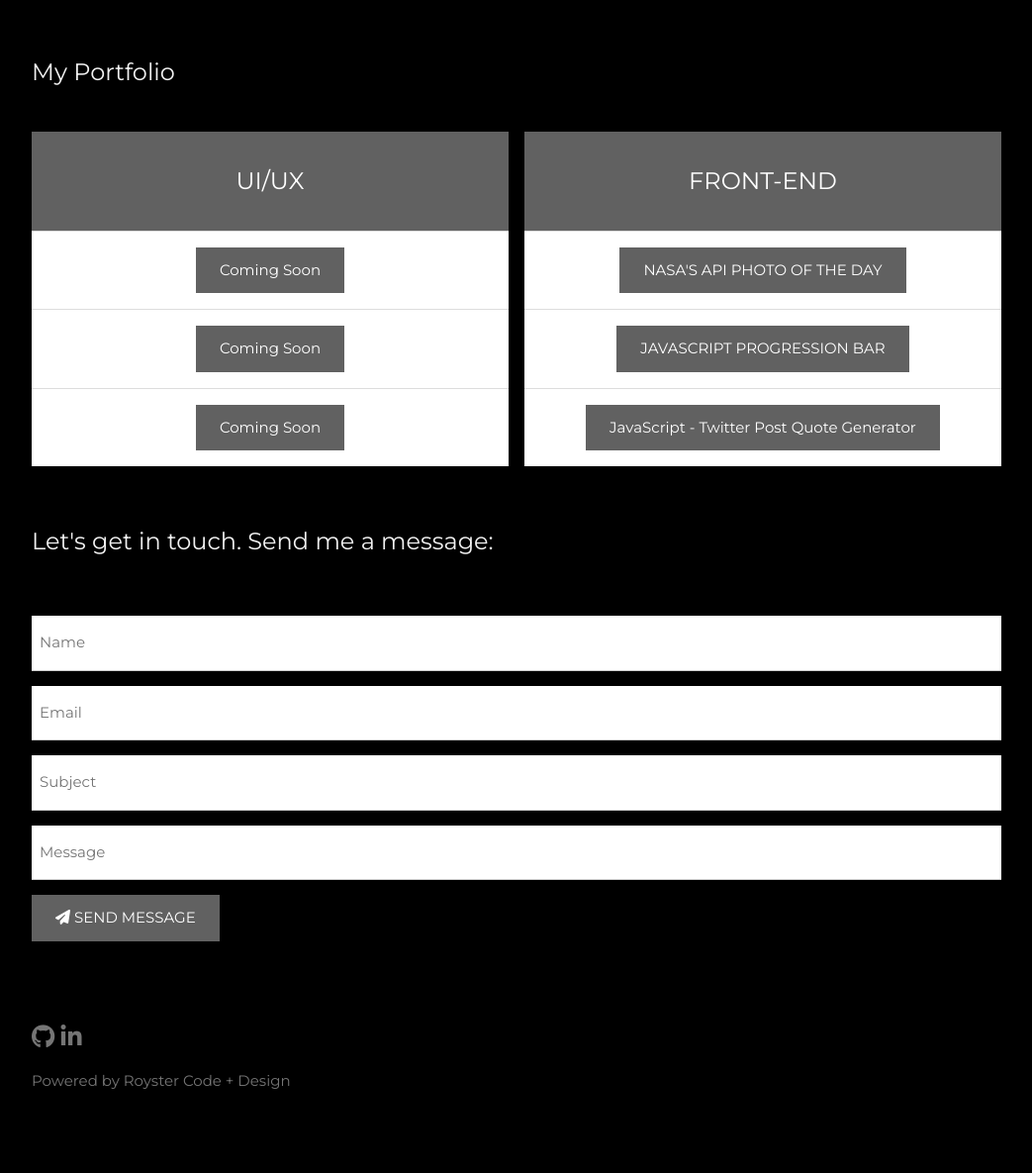
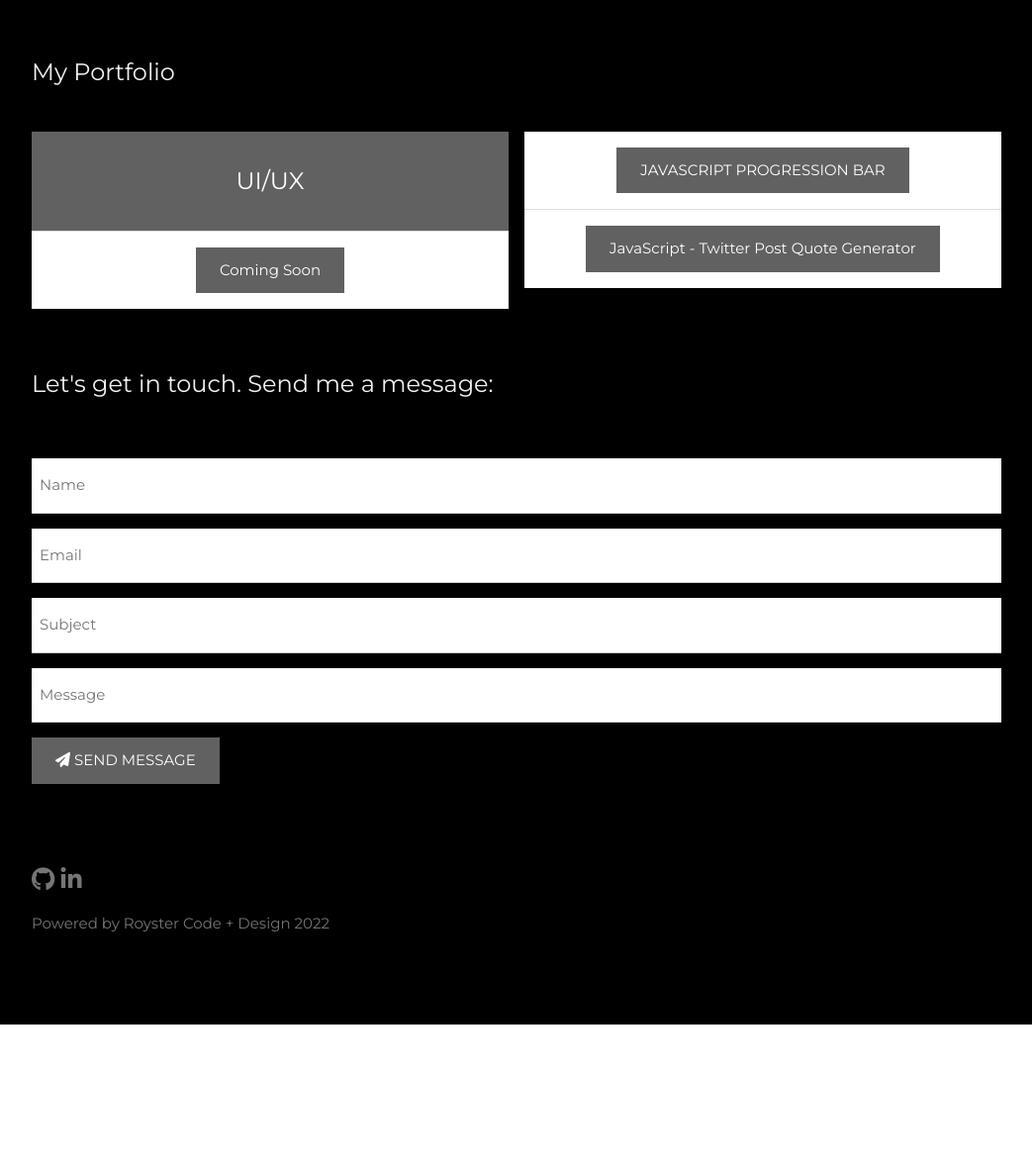
Before and after one commit to RoysterCodeDesign/RoysterCodeDesign.github.io, a plain HTML site: page index.html in a window 1280 px wide. Shown: the part 2023-3208 px from the top of the page at 99% size, without its empty margins (178-1221 px from the left). After the commit the page ends 3058 px from the top, so only its background shows below. Drawn offline with nearby package versions, Linux system fonts and the light colour scheme.

Commit message:
Update index.html

```diff
--- a/index.html
+++ b/index.html
@@ -129,7 +129,7 @@
                                     <a href="" target="_blank">Coming Soon</a>
                                 </button>
                             </li>
-                            <li class="w3-padding-16"><button
+<!--                             <li class="w3-padding-16"><button
                                     class="w3-button w3-dark-grey w3-padding-large w3-hover-black">
                                     <a href="" target="_blank">Coming Soon</a>
                                 </button>
@@ -138,21 +138,21 @@
                                     class="w3-button w3-dark-grey w3-padding-large w3-hover-black">
                                     <a href="" target="_blank">Coming Soon</a>
                                 </button>
-                            </li>
+                            </li> -->
                         </ul>
                     </div>
 
                     <!-- Develop Grid Starts Here -->
                     <div class="w3-half">
                         <ul class="w3-ul w3-white w3-center">
-                            <li class="w3-dark-grey w3-xlarge w3-padding-32" id="frontend">FRONT-END</li>
+<!--                             <li class="w3-dark-grey w3-xlarge w3-padding-32" id="frontend">FRONT-END</li>
                             <li class="w3-padding-16"><button
                                     class="w3-button w3-dark-grey w3-padding-large w3-hover-black">
                                     <a href="http://roystercodedesign.com/JavaScript-API/" target="_blank">NASA'S API
                                         PHOTO
                                         OF THE DAY</a>
                                 </button>
-                            </li>
+                            </li> -->
                             <li class="w3-padding-16"><button
                                     class="w3-button w3-dark-grey w3-padding-large w3-hover-black">
                                     <a href="https://roystercodedesign.com/progressSteps/" target="_blank">
@@ -202,7 +202,7 @@
                     <i class="fa fa-linkedin w3-hover-opacity"></i>
                 </a>
                 <p class="w3-medium">Powered by <a href="https://github.com/RoysterCodeDesign/" target="_blank"
-                        class="w3-hover-text-green">Royster Code + Design</a></p>
+                        class="w3-hover-text-green">Royster Code + Design 2022</a></p>
                 <!-- End footer -->
             </footer>
 
```
